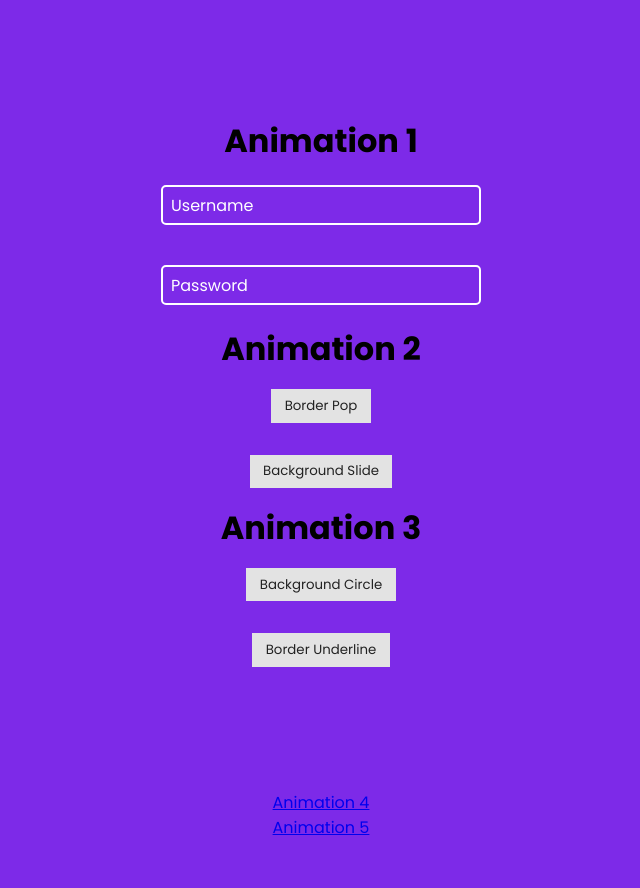
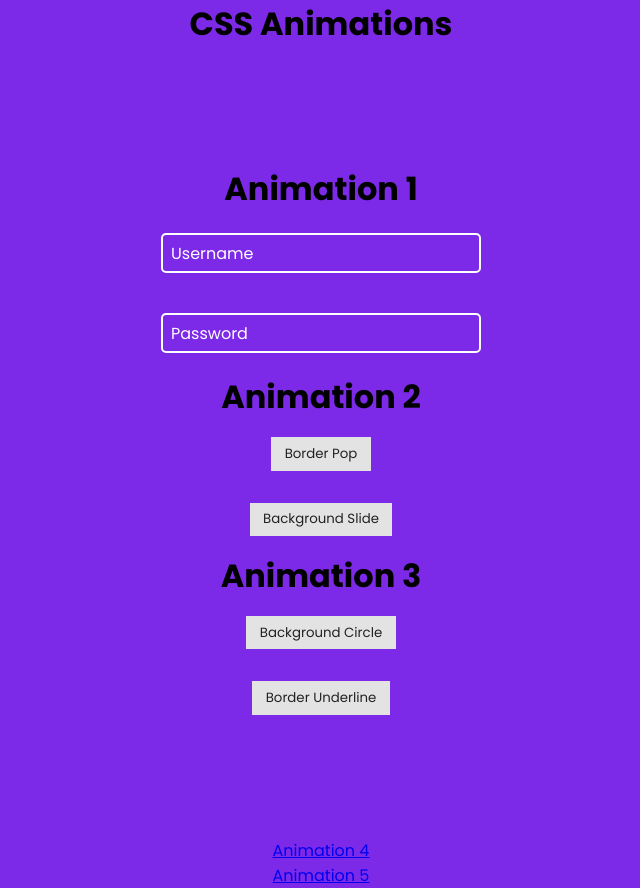
Before and after one commit to SrijaAdhya12/css-animation, a plain HTML site: page index.html in a window 1280 px wide. Shown: the whole page, without its empty margins (319-959 px from the left). Before the commit the page ends 840 px from the top, so only its background shows below. Drawn offline with Linux system fonts and the light colour scheme.

Commit message:
fix styling

```diff
--- a/index.html
+++ b/index.html
@@ -7,6 +7,7 @@
 		<link rel="stylesheet" href="styles/styles.css" />
 	</head>
 	<body>
+        <h1>CSS Animations</h1>
 		<!-- Animation 1 -->
 		<div class="animate">
 			<h1>Animation 1</h1>
```
